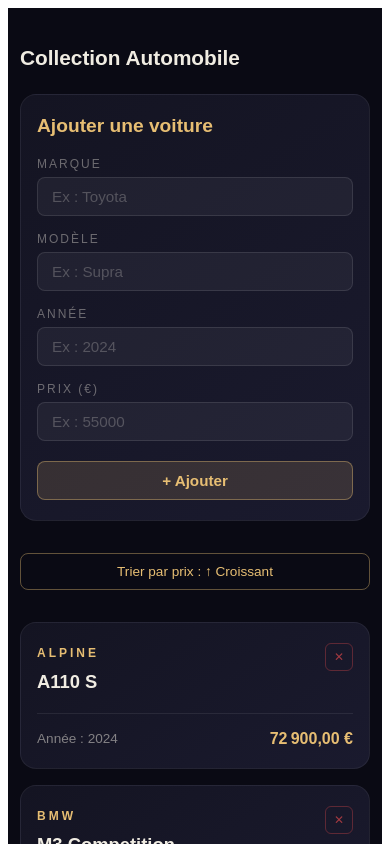
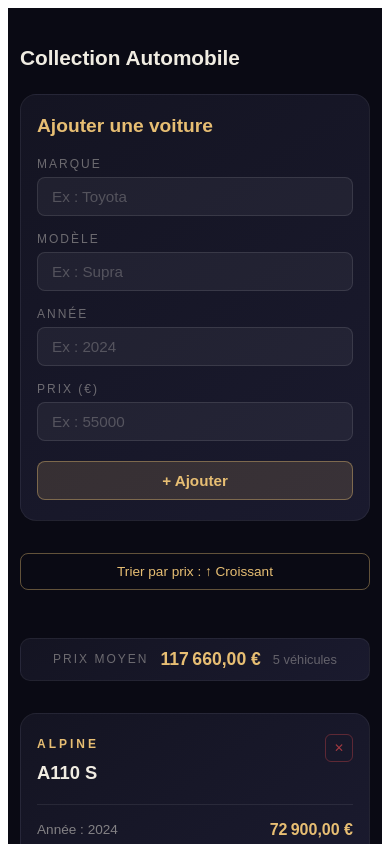
Before and after one commit to SarhouAS/exeReact, a React (Vite) app in the folder exereact/: page / in a window 390 px wide. Shown: the top 844 px of the page. Built offline with nearby package versions, Linux system fonts and the light colour scheme.

Commit message:
feat: ajout prix moyen avec priceAverage et extractPriceFromCarList
- priceAverage(prices) calcule la moyenne via reduce
- extractPriceFromCarList(cars) extrait les prix via map
- Composant DisplayPriceAverage avec mise à jour dynamique
- Toolbar flex avec tri + moyenne, responsive mobile

```diff
--- a/exereact/src/App.css
+++ b/exereact/src/App.css
@@ -89,6 +89,45 @@
   font-size: 1rem;
   font-weight: 600;
   color: #e7be73;
+}
+
+/* ---------- Toolbar ---------- */
+.app__toolbar {
+  display: flex;
+  justify-content: space-between;
+  align-items: center;
+  flex-wrap: wrap;
+  gap: 16px;
+  margin-bottom: 32px;
+}
+
+/* ---------- DisplayPriceAverage ---------- */
+.price-average {
+  display: flex;
+  align-items: center;
+  gap: 12px;
+  background: linear-gradient(145deg, #141422, #1a1a2e);
+  border: 1px solid rgba(255, 255, 255, 0.06);
+  border-radius: 10px;
+  padding: 10px 20px;
+}
+
+.price-average__label {
+  font-size: 0.75rem;
+  letter-spacing: 2px;
+  text-transform: uppercase;
+  color: rgba(240, 236, 226, 0.4);
+}
+
+.price-average__value {
+  font-size: 1.1rem;
+  font-weight: 700;
+  color: #e7be73;
+}
+
+.price-average__count {
+  font-size: 0.8rem;
+  color: rgba(240, 236, 226, 0.35);
 }
 
 /* ---------- DeleteButton ---------- */
@@ -222,6 +261,16 @@
     font-size: 0.85rem;
   }
 
+  .app__toolbar {
+    flex-direction: column;
+  }
+
+  .price-average {
+    width: 100%;
+    justify-content: center;
+    box-sizing: border-box;
+  }
+
   .add-car-form {
     padding: 20px 16px;
   }
--- a/exereact/src/App.jsx
+++ b/exereact/src/App.jsx
@@ -2,6 +2,7 @@
 import { carsData, sortCar, deleteElement } from "./data/cars";
 import DisplayCards from "./components/DisplayCards";
 import AddCarForm from "./components/AddCarForm";
+import DisplayPriceAverage from "./components/DisplayPriceAverage.jsx";
 import "./App.css";
 
 const App = () => {
@@ -26,6 +27,7 @@
 
       <AddCarForm onAddCar={handleAddCar} />
 
+      <div className="app__toolbar">
         <button
           className="sort-btn"
           onClick={() => setAscending(!ascending)}
@@ -33,6 +35,9 @@
           Trier par prix : {ascending ? "↑ Croissant" : "↓ Décroissant"}
         </button>
 
+        <DisplayPriceAverage voitures={cars} />
+      </div>
+
       <DisplayCards voitures={sortedCars} onDelete={handleDeleteCar} />
     </div>
   );
--- /dev/null
+++ b/exereact/src/components/DisplayPriceAverage.jsx
@@ -0,0 +1,19 @@
+import { priceAverage, extractPriceFromCarList } from "../data/cars";
+
+const formatPrix = (prix) =>
+  new Intl.NumberFormat("fr-FR", { style: "currency", currency: "EUR" }).format(prix);
+
+const DisplayPriceAverage = ({ voitures }) => {
+  const prices = extractPriceFromCarList(voitures);
+  const average = priceAverage(prices);
+
+  return (
+    <div className="price-average">
+      <span className="price-average__label">Prix moyen</span>
+      <span className="price-average__value">{formatPrix(average)}</span>
+      <span className="price-average__count">{voitures.length} véhicule{voitures.length > 1 ? "s" : ""}</span>
+    </div>
+  );
+};
+
+export default DisplayPriceAverage;
--- a/exereact/src/data/cars.js
+++ b/exereact/src/data/cars.js
@@ -5,6 +5,25 @@
   { id: 4, marque: "Audi",     modele: "RS e-tron GT",    annee: 2023, prix: 147500 },
   { id: 5, marque: "Alpine",   modele: "A110 S",          annee: 2024, prix: 72900  },
 ];
+
+/**
+ * Calcule la moyenne d'une liste de nombres.
+ * @param {number[]} prices - La liste de nombres
+ * @returns {number} La moyenne (0 si liste vide)
+ */
+export const priceAverage = (prices) => {
+  if (prices.length === 0) return 0;
+  return prices.reduce((sum, p) => sum + p, 0) / prices.length;
+};
+
+/**
+ * Extrait les prix d'une liste de voitures.
+ * @param {Array} cars - La liste de voitures
+ * @returns {number[]} La liste des prix
+ */
+export const extractPriceFromCarList = (cars) => {
+  return cars.map((car) => car.prix);
+};
 
 /**
  * Supprime un élément d'une liste à un index donné.
@@ -17,7 +36,7 @@
 };
 
 /**
- * Trie une liste de voitures par prix.
+ * Trie une liste de voitures selon leur prix.
  * @param {Array} cars - La liste de voitures à trier
  * @param {boolean} ascending - true = croissant, false = décroissant
  * @returns {Array} La liste triée (nouvelle copie)
```
Also changed, not shown: exereact/jsconfig.json (added, +16 -0 lines). Lines whose indentation alone changed are shown as unchanged.
